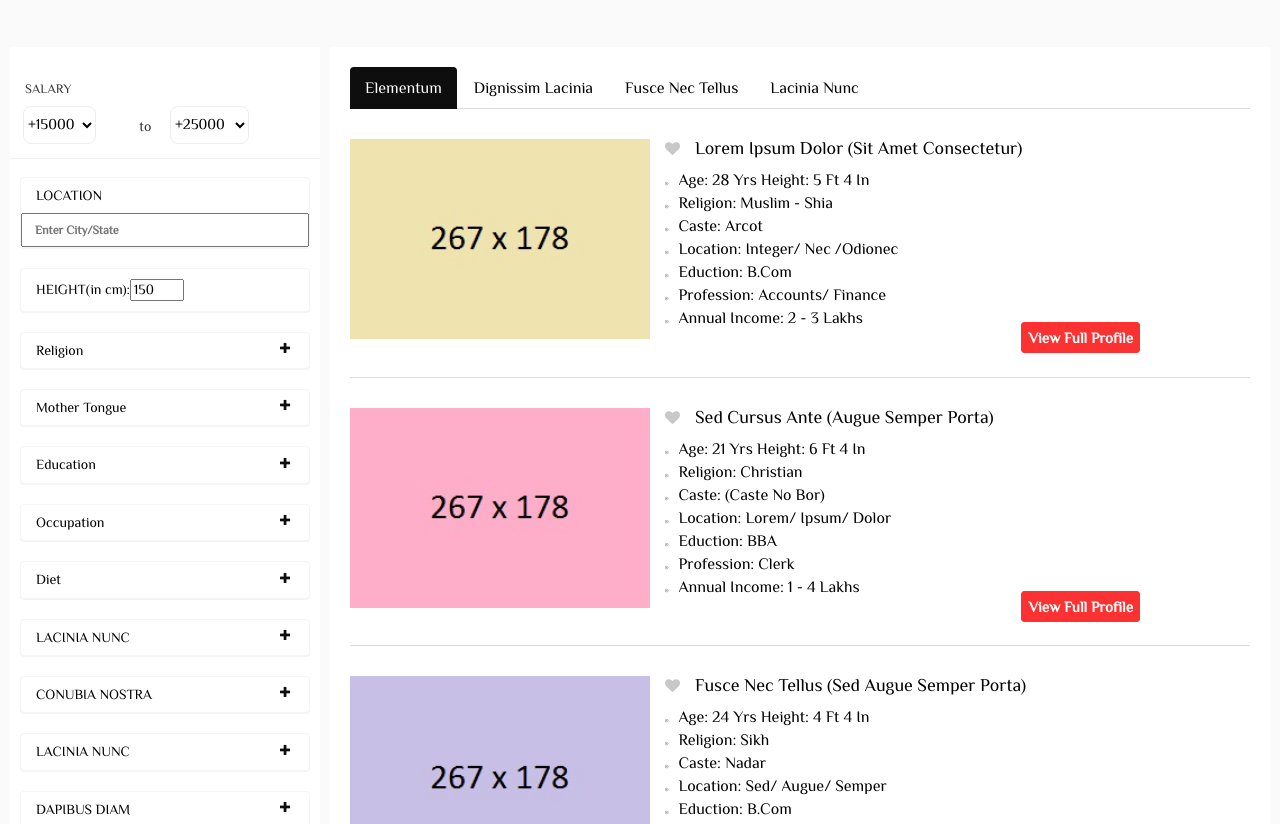
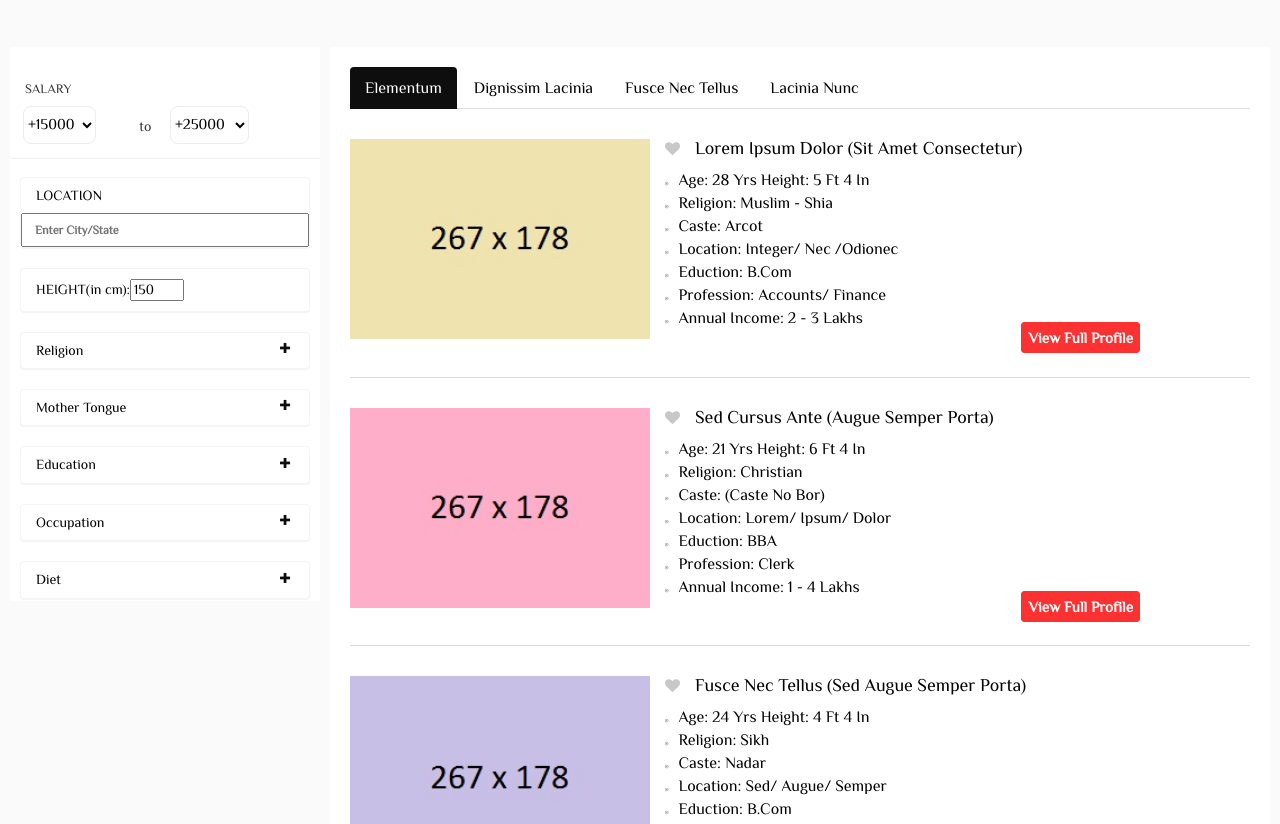
Before and after one commit to GitHubCoderMayank/CLASS12project, a plain HTML site: page Matrimonials/Listing.html in a window 1280 px wide. Shown: the part 123-947 px from the top of the page. Drawn offline with Linux system fonts and the light colour scheme; files whose address does not match are found by name.

Commit message:
Update Listing.html

```diff
--- a/Matrimonials/Listing.html
+++ b/Matrimonials/Listing.html
@@ -274,7 +274,7 @@
 				<div class="panel-body" style="display: block;"><a href="#"><input type="checkbox"> Non vegetarian </a></div>
             </div>
 		 </div>
-         <div class="listing_7">
+         <!-- <div class="listing_7">
 		  <div class="panel panel-primary">
                 <div class="panel-heading">
                     <h3 class="panel-title">
@@ -289,8 +289,8 @@
 				<div class="panel-body" style="display: block;"><a href="#"><input type="checkbox"> 700 GB </a></div>
 				<div class="panel-body" style="display: block;"><a href="#"><input type="checkbox"> 612 MB </a></div>
             </div>
-		 </div>
-         <div class="listing_7">
+		 </div>	 -->
+         <!-- <div class="listing_7">
 		  <div class="panel panel-primary">
                 <div class="panel-heading">
                     <h3 class="panel-title">
@@ -417,7 +417,7 @@
 				<div class="panel-body" style="display: block;"><a href="#"><input type="checkbox"> 412 MB </a></div>
 				<div class="panel-body" style="display: block;"><a href="#"><input type="checkbox"> 612 MB </a></div>
             </div>
-		 </div>
+		 </div>	              		  -->
 	   </div>
 	 </div>
 	</div>
```
